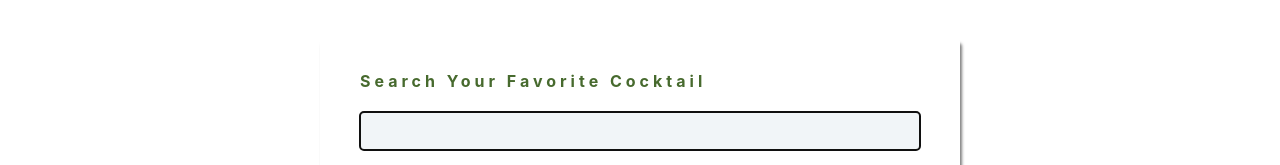
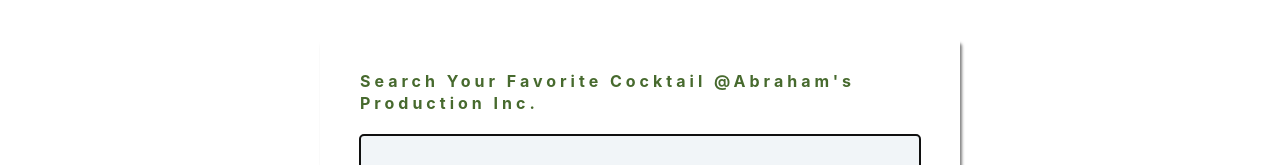
Before and after one commit to Abraham-Mwaura/cocktails_website, a React (Create React App) app: page / in a window 1280 px wide. Shown: the part 138-303 px from the top of the page. Built offline with nearby package versions, Linux system fonts and the light colour scheme; no server answers.

Commit message:
searchform label

```diff
--- a/src/components/SearchForm.js
+++ b/src/components/SearchForm.js
@@ -20,7 +20,7 @@
         <section className = "section search">
             <form className = "search-form" onSubmit = {handleSubmit}>
                 <div className = 'form-control'>
-                    <label htmlFor ="name"> search your favorite cocktail</label>
+                    <label htmlFor ="name"> search your favorite cocktail @Abraham's production inc.</label>
                     <input
                         type= "text"
                         name= "name"
```
